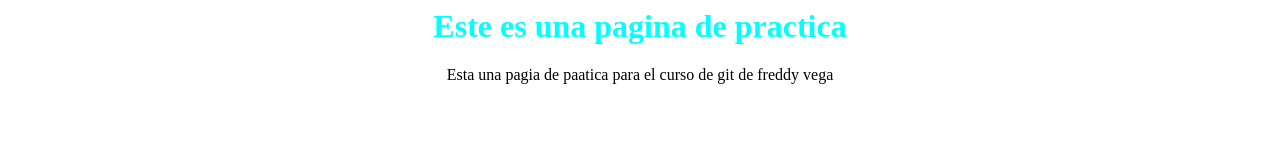
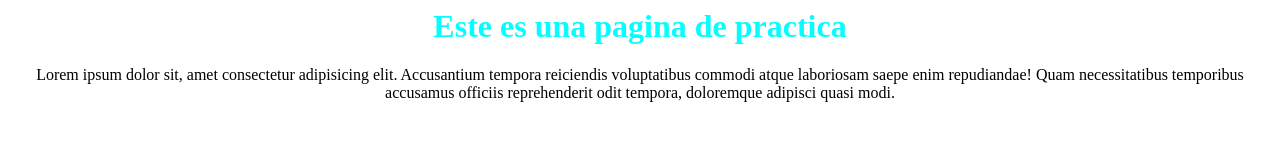
Before and after one commit to JunesArt16/GitPractice, a plain HTML site: page index.html in a window 1280 px wide. Drawn offline with Linux system fonts and the light colour scheme.

Commit message:
agregado el lorem

```diff
--- a/index.html
+++ b/index.html
@@ -5,6 +5,6 @@
     </head>
     <body>
         <h1>Este es una pagina de practica</h1>
-        <p>Esta una pagia de paatica para el curso de git de freddy vega</p>
+        <p>Lorem ipsum dolor sit, amet consectetur adipisicing elit. Accusantium tempora reiciendis voluptatibus commodi atque laboriosam saepe enim repudiandae! Quam necessitatibus temporibus accusamus officiis reprehenderit odit tempora, doloremque adipisci quasi modi.</p>
     </body>
 </html>
```
